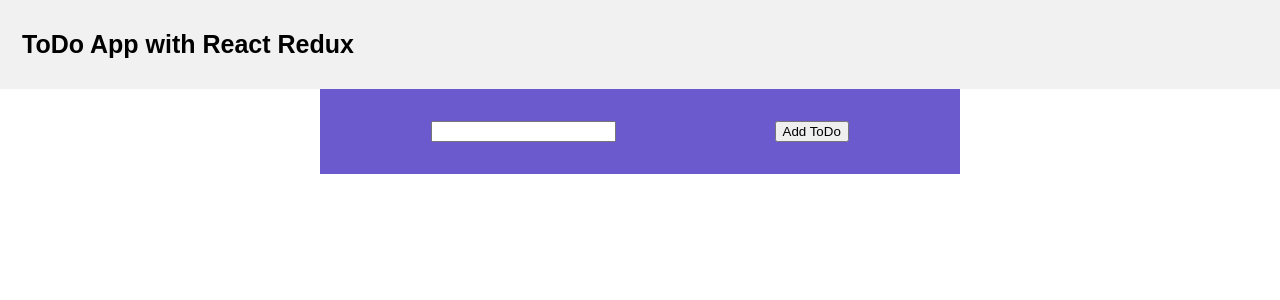
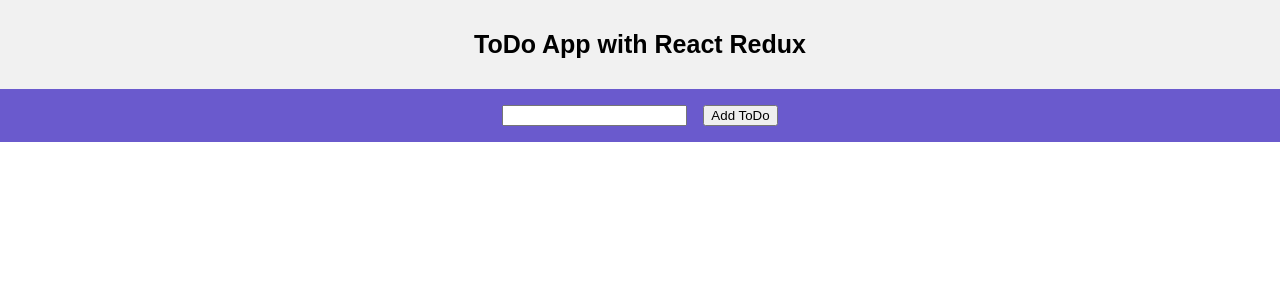
Before and after one commit to khazaddoom/reactweb-redux-todos, a React (Create React App) app: page / in a window 1280 px wide. Shown: the top 300 px of the page. Built offline with nearby package versions, Linux system fonts and the light colour scheme.

Commit message:
Moving styles to Components

```diff
--- a/src/App.css
+++ b/src/App.css
@@ -5,38 +5,6 @@
 body {
     margin: 0;
     font-family: Arial, Helvetica, sans-serif;
-}
-
-.header {
-    overflow: hidden;
-    background-color: #f1f1f1;
-    padding: 20px 10px;
-}
-
-.header a {
-    float: left;
-    color: black;
-    text-align: center;
-    padding: 12px;
-    text-decoration: none;
-    font-size: 18px;
-    line-height: 25px;
-    border-radius: 4px;
-}
-
-.header a.logo {
-    font-size: 25px;
-    font-weight: bold;
-}
-
-.header a:hover {
-    background-color: #ddd;
-    color: black;
-}
-
-.header a.active {
-    background-color: dodgerblue;
-    color: white;
 }
 
 .item, .add-todo  {
--- a/src/components/AddToDo.js
+++ b/src/components/AddToDo.js
@@ -18,11 +18,23 @@ class AddToDo extends React.Component {
 
     render() {
         return (
-            <div className="add-todo">
-                <input type="text" value={this.state.textValue} onChange={this.onChange}></input>
+            <div style={styles.container}>
+                <input type="text" value={this.state.textValue} onChange={this.onChange} style={styles.input}></input>
                 <button onClick={this.props.addTodo.bind(this, this.state.textValue)}>Add ToDo</button>
             </div>
         )
+    }
+}
+
+const styles = {
+    container : {
+        backgroundColor: 'slateblue',
+        margin: '0 auto',
+        textAlign: 'center',
+        padding: '1rem'
+    },
+    input : {
+        marginRight: '1rem'
     }
 }
 
--- a/src/components/Header.js
+++ b/src/components/Header.js
@@ -5,12 +5,34 @@ class Header extends React.Component {
     render() {
         return (
             <React.Fragment>
-                <div className="header">
-                    <a href="#default" className="logo">ToDo App with React Redux</a>
+                <div style={styles.header}>
+                    <a href="#default" style={styles.logo}>ToDo App with React Redux</a>
                 </div>
             </React.Fragment>
         )
     }
 }
 
+
+const styles = {
+    logo: {
+        fontSize: '25px',
+        fontWeight: 'bold',
+        color: 'black',
+        textAlign: 'center',
+        padding: '12px',
+        textDecoration: 'none',
+        lineHeight: '25px',
+        borderRadius: '4px'
+    },
+    header: {
+        display: 'flex',
+        justifyContent: 'center',
+        alignItems: 'center',
+        backgroundColor: '#f1f1f1',
+        padding: '20px 10px'
+    }
+
+}
+
 export default Header;
```
